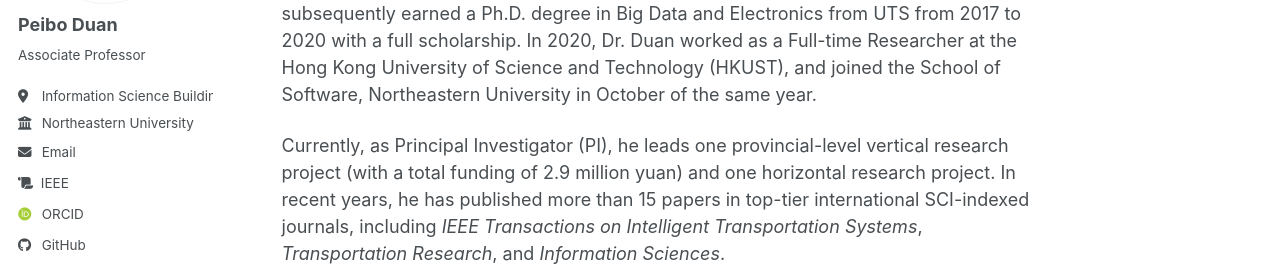
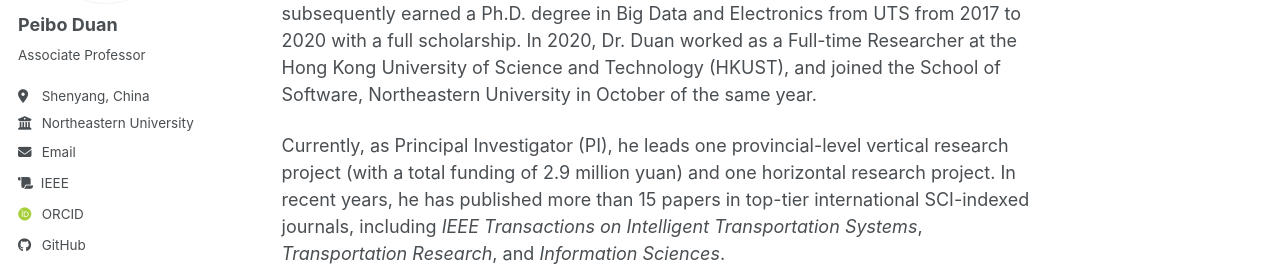
Before and after one commit to aurora76/peiboduan, a Jekyll site: the page built from _pages/about.md, in a window 1280 px wide. Shown: the part 305-585 px from the top of the page. Built offline with Jekyll 4.4.1, drawn with Linux system fonts in a browser that asks for light colours; some web fonts are replaced; a script bundle is joined from its source files by our own code; library files that are not in the unit come from our copies.

Commit message:
Update _config.yml

```diff
--- a/_config.yml
+++ b/_config.yml
@@ -27,7 +27,7 @@
   name             : "Peibo Duan"
   pronouns         : # example: "she/her"
   bio              : "Associate Professor"
-  location         : "Information Science Building B446"
+  location         : "Shenyang, China"
   employer         : "Northeastern University"
   uri              : # URL
   email            : "duanpeibo@swc.neu.edu.cn"
```
